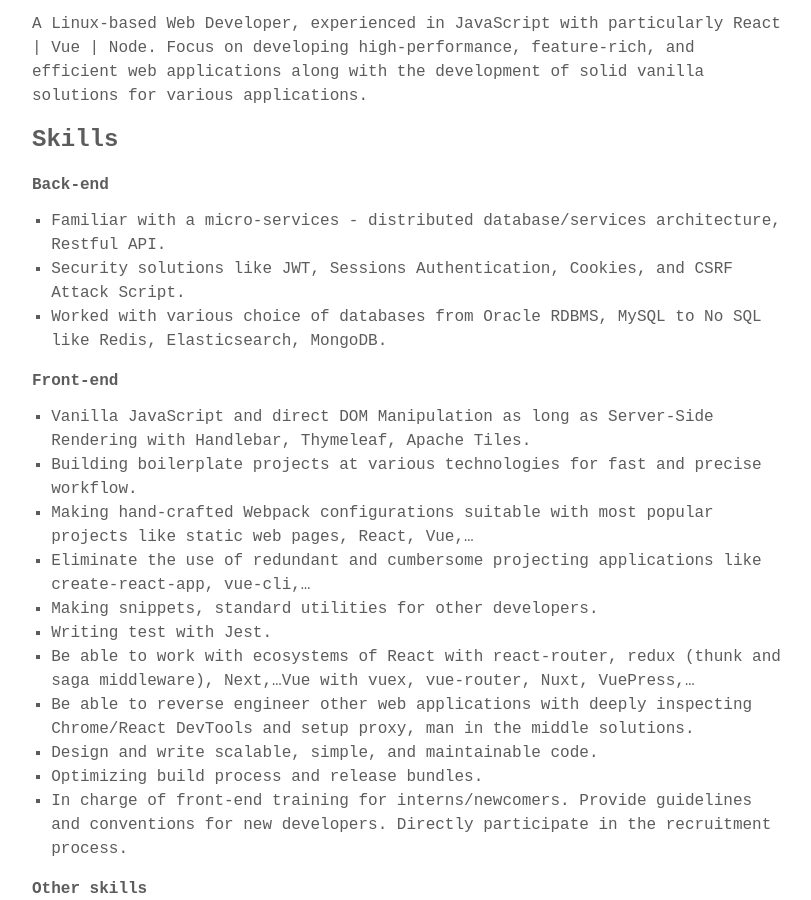
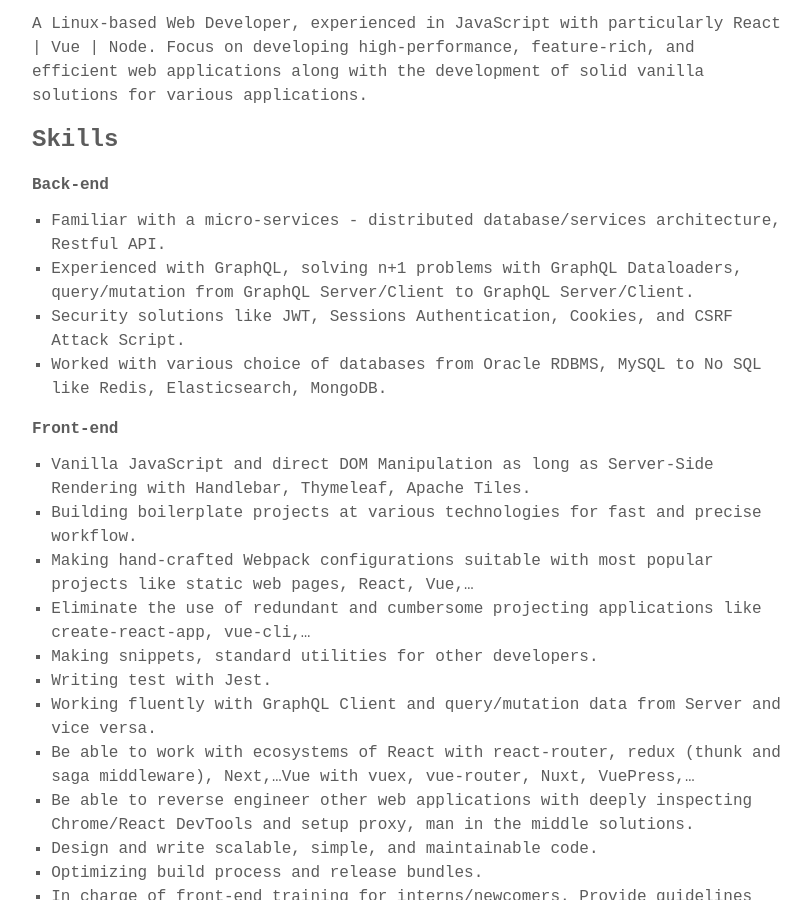
Before and after one commit to bodetaima/bodetaima.github.io, a Jekyll site: the page built from resume.md, in a window 1280 px wide and 900 px high, scrolled down 529 px. Shown: the whole window, without its empty margins (232-1043 px from the left). Built offline with Jekyll 4.4.1, drawn with Linux system fonts in a browser that asks for light colours; some web fonts are replaced.

Commit message:
add graphql skills

```diff
--- a/resume.md
+++ b/resume.md
@@ -24,6 +24,7 @@ Focus on developing high-performance, feature-rich, and efficient web applicatio
 
 **Back-end**
 - Familiar with a micro-services - distributed database/services architecture, Restful API.
+- Experienced with GraphQL, solving n+1 problems with GraphQL Dataloaders, query/mutation from GraphQL Server/Client to GraphQL Server/Client.
 - Security solutions like JWT, Sessions Authentication, Cookies, and CSRF Attack Script.
 - Worked with various choice of databases from Oracle RDBMS, MySQL to No SQL like Redis, Elasticsearch, MongoDB.
 
@@ -34,6 +35,7 @@ Focus on developing high-performance, feature-rich, and efficient web applicatio
 - Eliminate the use of redundant and cumbersome projecting applications like create-react-app, vue-cli,...
 - Making snippets, standard utilities for other developers.
 - Writing test with Jest.
+- Working fluently with GraphQL Client and query/mutation data from Server and vice versa.
 - Be able to work with ecosystems of React with react-router, redux (thunk and saga middleware), Next,...Vue with vuex, vue-router, Nuxt, VuePress,...
 - Be able to reverse engineer other web applications with deeply inspecting Chrome/React DevTools and setup proxy, man in the middle solutions.
 - Design and write scalable, simple, and maintainable code.
```
